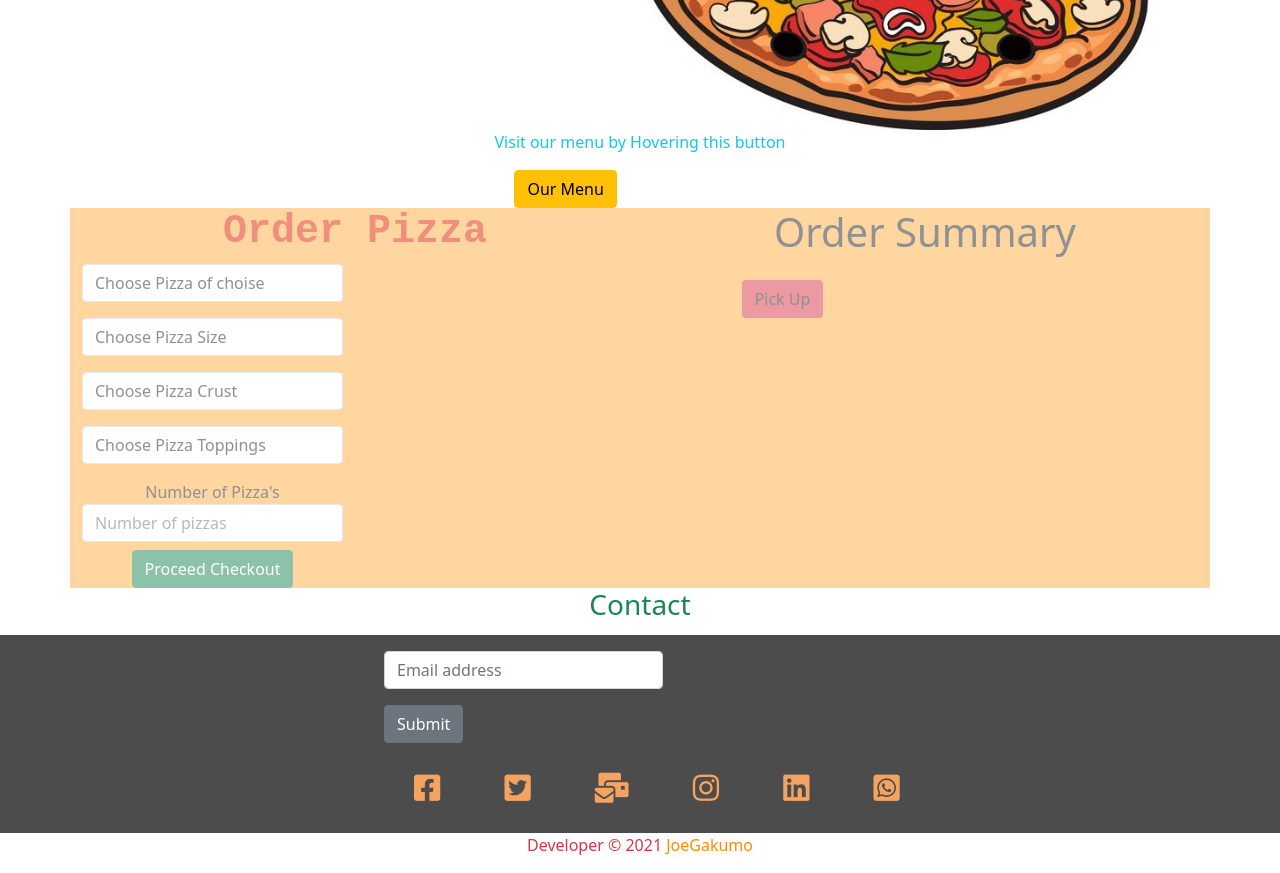
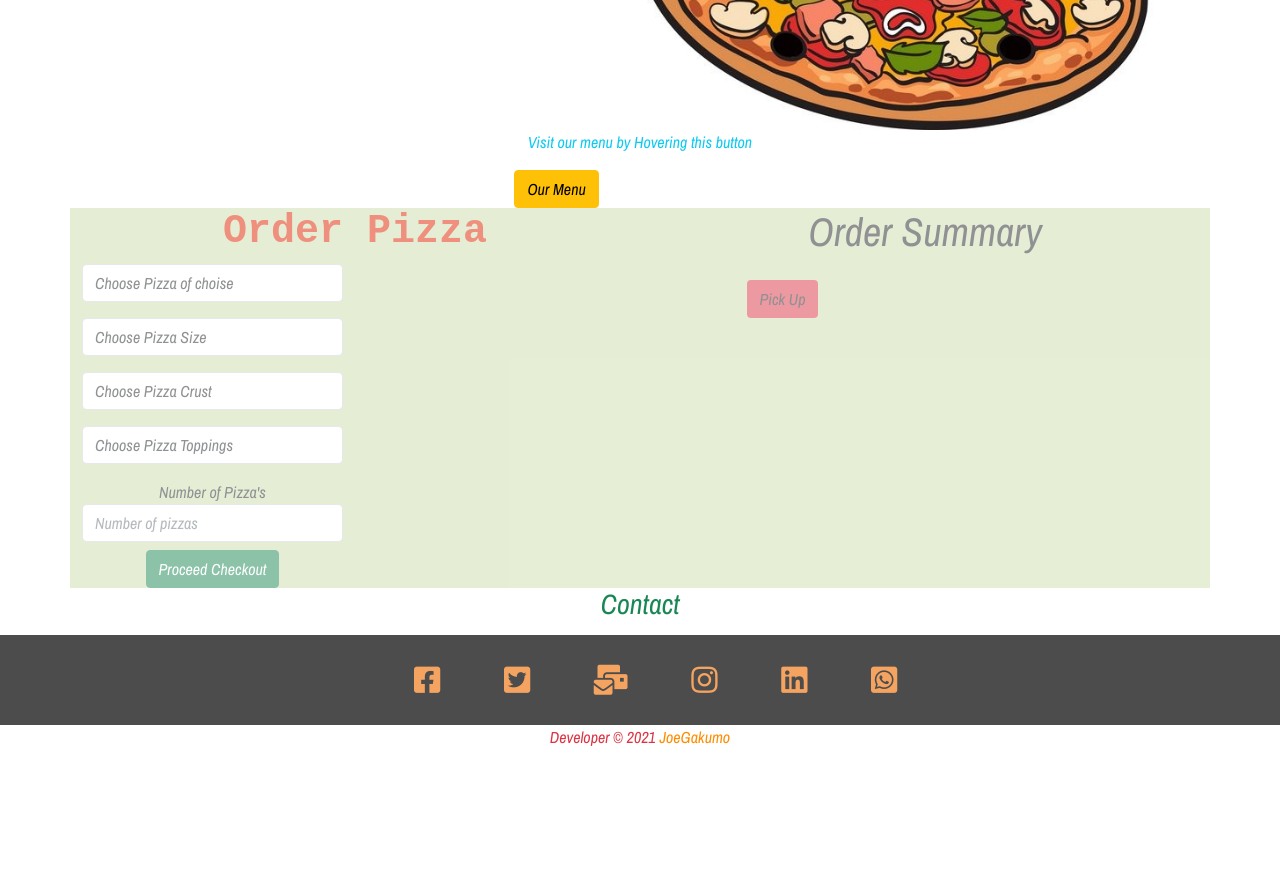
Before and after one commit to JoeGakumo21/Pizza-App-website, a plain HTML site: page index.html in a window 1280 px wide. Shown: the part 1420-2293 px from the top of the page. After the commit the page ends 2185 px from the top, so only its background shows below. Drawn offline with nearby package versions, Linux system fonts and the light colour scheme.

Commit message:
minor adjustments

```diff
--- a/index.html
+++ b/index.html
@@ -18,7 +18,10 @@
   <!-- fontawesome -->
   <link rel="stylesheet" href="https://pro.fontawesome.com/releases/v5.10.0/css/all.css"
     integrity="sha384-AYmEC3Yw5cVb3ZcuHtOA93w35dYTsvhLPVnYs9eStHfGJvOvKxVfELGroGkvsg+p" crossorigin="anonymous" />
-
+<!-- fonts link -->
+<link rel="preconnect" href="https://fonts.googleapis.com">
+<link rel="preconnect" href="https://fonts.gstatic.com" crossorigin>
+<link href="https://fonts.googleapis.com/css2?family=Archivo+Narrow:ital@1&display=swap" rel="stylesheet">
 </head>
 
 <body>
@@ -210,15 +213,15 @@
   <div class="container-fluid" id="contact">
     <div class="row">
       <h3 class="text-center text-success">Contact</h3>
-      <div class="socialmedia">
-        <div class="row">
+       <div class="socialmedia">
+        <!-- <div class="row">
           <div class="form col-4">
             <div class="form-group mt-3">
               <input type="email" id="email" placeholder="Email address" class="form-control mb-3" required>
               <button class="btn btn-secondary" onsubmit="submitmail()">Submit</button>
             </div>
           </div>
-        </div>
+        </div> -->
         <div class="col-sm-6 col-md-4 col-lg-12 icons">
           <a href="https://www.facebook.com"><i class="fab fa-facebook-square"></i></a>
           <a href="https://twitter.com"><i class="fab fa-twitter-square"></i></a>
--- a/main.js
+++ b/main.js
@@ -83,7 +83,7 @@ $(function () {
     $(".pickupLocation").click(()=>{
         prompt("Kindly indicate the location");
         alert("Your delivery fee charges is Ksh:200, the total Money are: ");
-        alert("continue shopping with us");
+        alert("We appreciate your partnership with us, Happy moments and continue shopping with JoeKumsy PizzaIn");
     })
 
     $('.summary').hide();
--- a/styles.css
+++ b/styles.css
@@ -2,6 +2,7 @@
     margin: 0;
     padding: 0%;
     box-sizing: border-box;
+    font-family: 'Archivo Narrow', sans-serif;
 }
 .navbar{
     background-color: rgba(174, 185, 9, 0.5);
@@ -119,6 +120,6 @@ li a:hover{
       margin-left:70%
   }
   .orderdetailshere{
-      background-color: #FFAE42;
+      background-color: #cddead;
       opacity: 0.5;
   }
```
